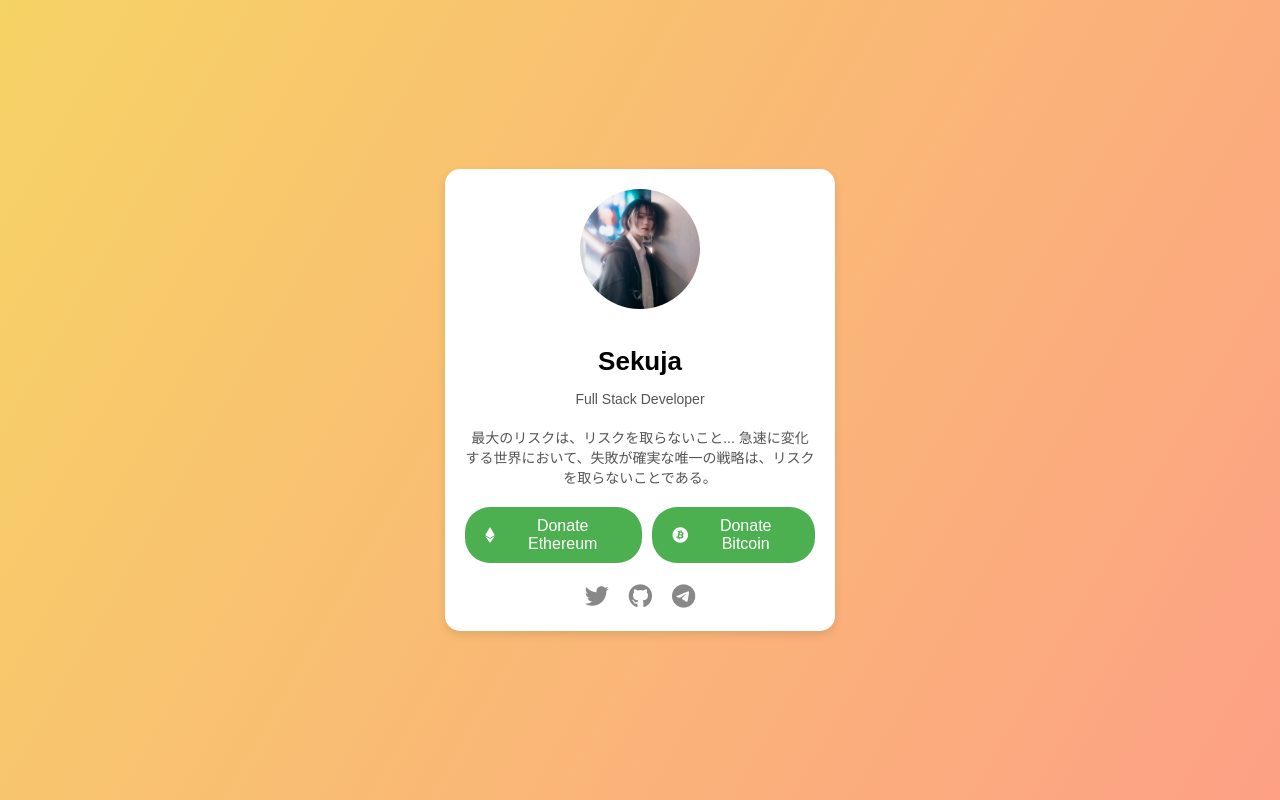
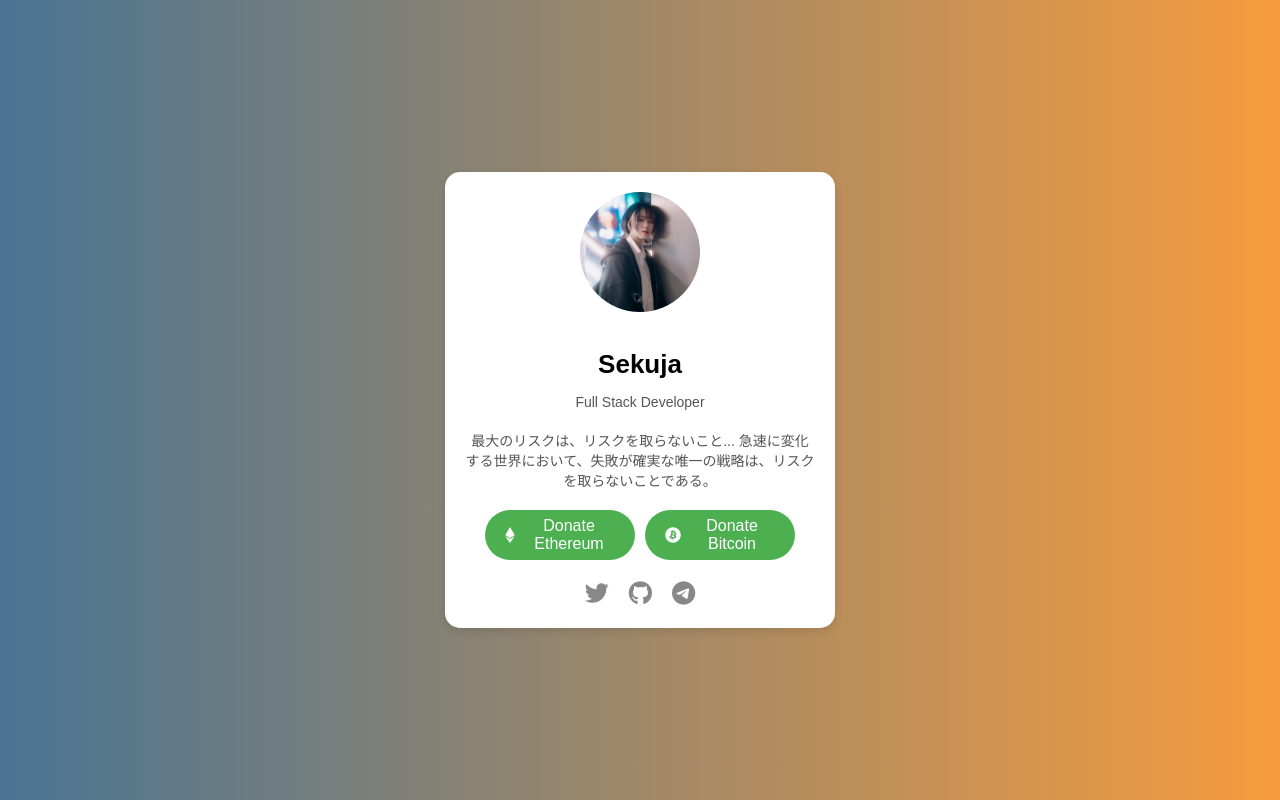
Before and after one commit to sekuja/sekuja.github.io, a plain HTML site: page index.html in a window 1280 px wide. Drawn offline with Linux system fonts and the light colour scheme.

Commit message:
code changes

```diff
--- a/index.html
+++ b/index.html
@@ -8,7 +8,7 @@
     /* CSS styles for the profile card */
     body {
       font-family: 'Arial', sans-serif;
-      background: linear-gradient(120deg, #f6d365 0%, #fda085 100%);
+      background: linear-gradient(90deg, #497493 0%, #f69c3d 100%);
       display: flex;
       justify-content: center;
       align-items: center;
@@ -24,13 +24,15 @@
       text-align: center;
       max-width: 350px;
       width: 100%;
-      transition: transform 0.3s, box-shadow 0.3s;
+      /* Remove transition for profile card */
+      /* transition: transform 0.3s, box-shadow 0.3s; */
     }
 
-    .profile-card:hover {
+    /* Remove hover effect for profile card */
+    /* .profile-card:hover {
       transform: translateY(-10px);
       box-shadow: 0 8px 16px rgba(0, 0, 0, 0.2);
-    }
+    } */
 
     .profile-picture {
       width: 120px;
@@ -76,6 +78,9 @@
       display: flex;
       align-items: center;
       gap: 8px;
+      width: 150px; /* Set width to the same value */
+      height: 50px; /* Set height to the same value */
+      justify-content: center; /* Center align text and icon */
     }
 
     .donation-buttons button:hover {
```
